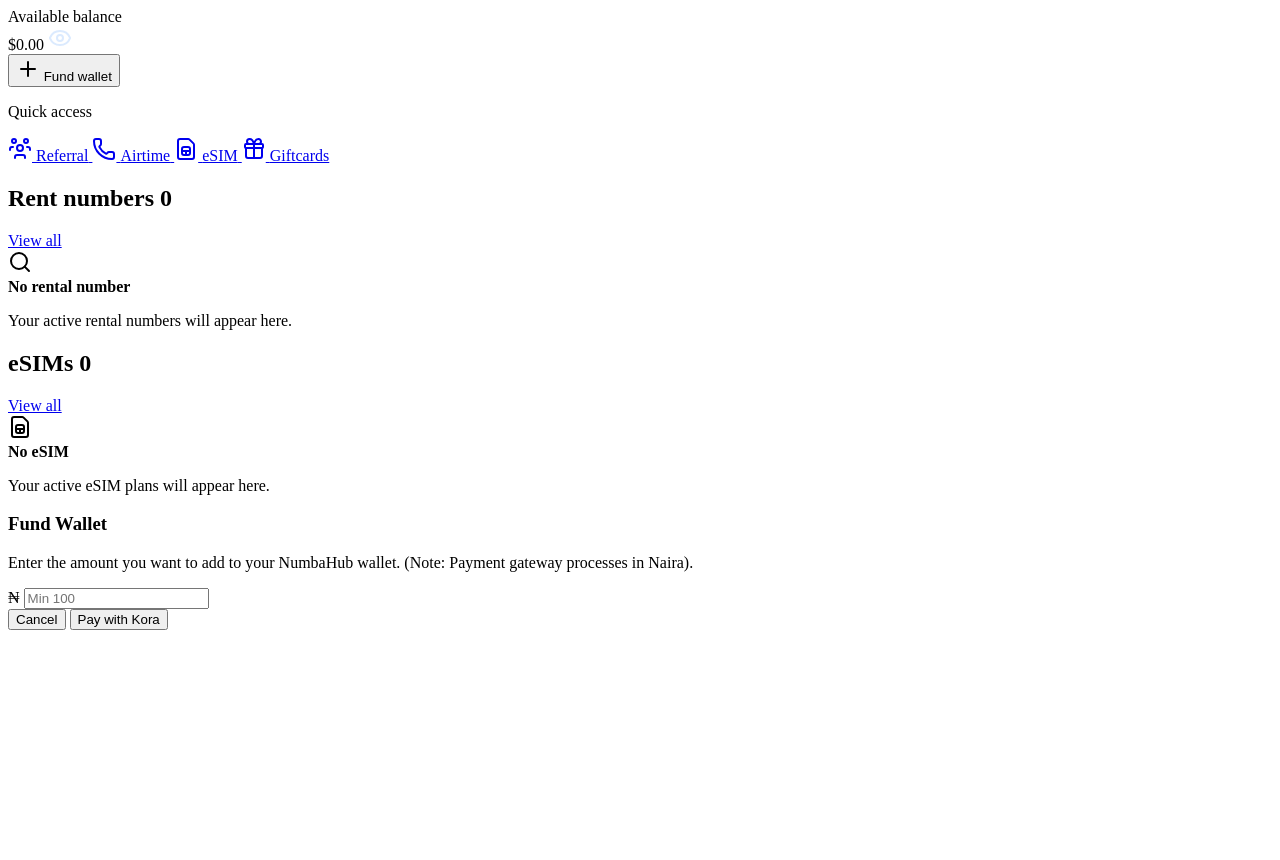
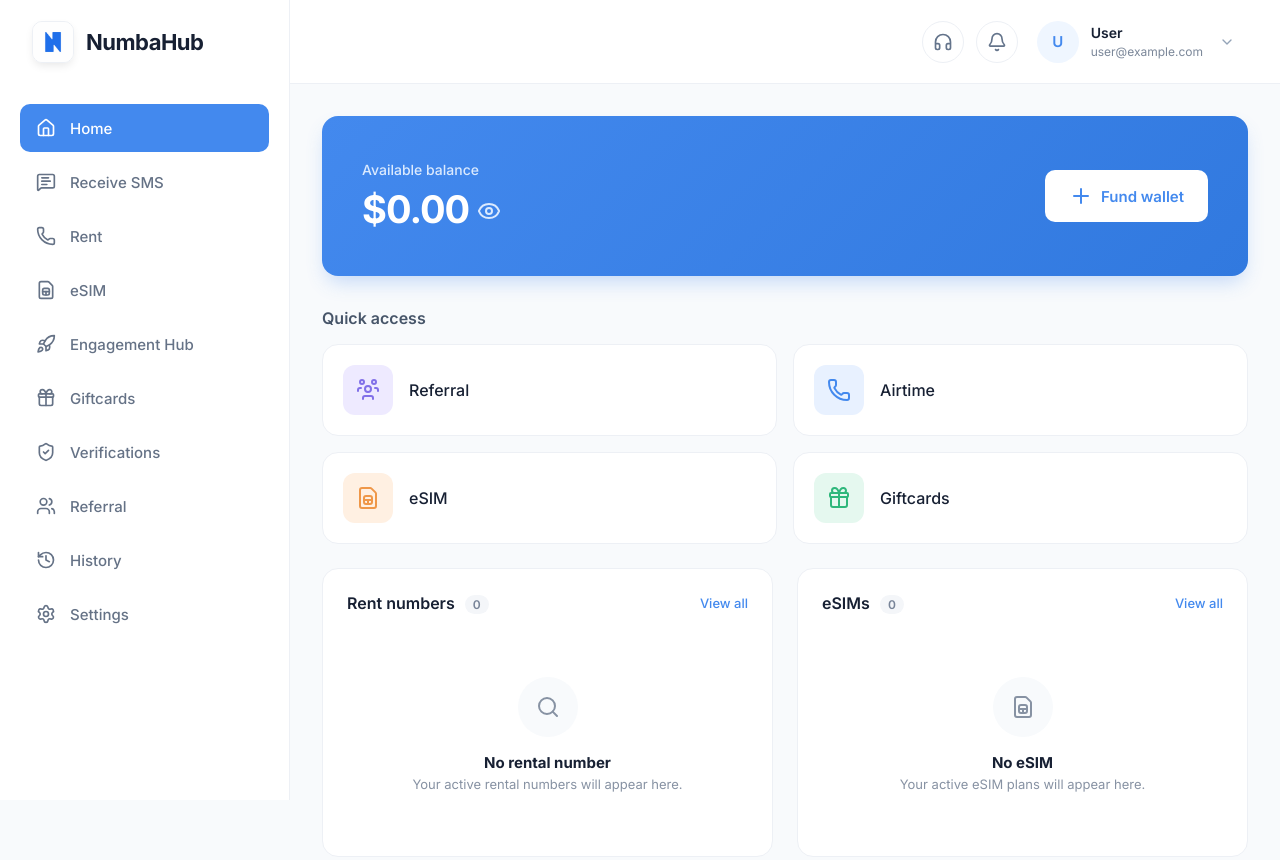
Before and after one commit to numbahub-pixel/numbahub-frontend, a plain HTML site: page numbahub-user-dashboard/index.html in a window 1280 px wide. Before the commit the page ends 800 px from the top, so only its background shows below. Drawn offline with nearby package versions, Linux system fonts and the light colour scheme; the site is published under a folder, as on GitHub Pages, so addresses that start at the root find nothing; no server answers.

```diff
--- a/numbahub-user-dashboard/index.html
+++ b/numbahub-user-dashboard/index.html
@@ -5,8 +5,8 @@
   <meta name="viewport" content="width=device-width, initial-scale=1.0">
   <title>Dashboard — NumbaHub</title>
 
-  <!-- 👈 ABSOLUTE PATHS (Works perfectly on Localhost & Vercel) -->
-  <link rel="stylesheet" href="/numbahub-user-dashboard/assets/css/style.css">
+  <!-- 👈 RELATIVE PATH RESTORED -->
+  <link rel="stylesheet" href="assets/css/style.css">
   <script src="https://unpkg.com/lucide@latest"></script>
 </head>
 <body>
@@ -31,20 +31,20 @@
       </div>
 
       <section class="service-grid">
-        <!-- 👈 ABSOLUTE PATHS FOR LINKS -->
-        <a class="service-item" href="/numbahub-user-dashboard/pages/Referral.html">
+        <!-- 👈 RELATIVE PATHS RESTORED -->
+        <a class="service-item" href="pages/Referral.html">
           <span class="service-icon icon-violet"><i data-lucide="user-group"></i></span>
           <span style="font-weight:500;">Referral</span>
         </a>
-        <a class="service-item" href="/numbahub-user-dashboard/pages/airtime.html">
+        <a class="service-item" href="pages/airtime.html">
           <span class="service-icon icon-blue"><i data-lucide="phone"></i></span>
           <span style="font-weight:500;">Airtime</span>
         </a>
-        <a class="service-item" href="/numbahub-user-dashboard/pages/esim.html">
+        <a class="service-item" href="pages/esim.html">
           <span class="service-icon icon-orange"><i data-lucide="card-sim"></i></span>
           <span style="font-weight:500;">eSIM</span>
         </a>
-        <a class="service-item" href="/numbahub-user-dashboard/pages/giftcards.html">
+        <a class="service-item" href="pages/giftcards.html">
           <span class="service-icon icon-green"><i data-lucide="gift"></i></span>
           <span style="font-weight:500;">Giftcards</span>
         </a>
@@ -54,7 +54,7 @@
         <div class="card">
           <div class="card-header">
             <h2 class="card-title">Rent numbers <span class="count">0</span></h2>
-            <a class="view-link" href="/numbahub-user-dashboard/pages/rent.html">View all</a>
+            <a class="view-link" href="pages/rent.html">View all</a>
           </div>
           <div class="empty">
             <div><div class="empty-icon"><i data-lucide="search"></i></div><strong>No rental number</strong><p>Your active rental numbers will appear here.</p></div>
@@ -63,7 +63,7 @@
         <div class="card">
           <div class="card-header">
             <h2 class="card-title">eSIMs <span class="count">0</span></h2>
-            <a class="view-link" href="/numbahub-user-dashboard/pages/esim.html">View all</a>
+            <a class="view-link" href="pages/esim.html">View all</a>
           </div>
           <div class="empty">
             <div><div class="empty-icon"><i data-lucide="card-sim"></i></div><strong>No eSIM</strong><p>Your active eSIM plans will appear here.</p></div>
@@ -94,9 +94,9 @@
   </div>
 </div>
 
-<!-- 👈 ABSOLUTE PATHS FOR SCRIPTS -->
-<script src="/numbahub-user-dashboard/assets/js/api.js"></script>
-<script src="/numbahub-user-dashboard/assets/js/main.js"></script>
+<!-- 👈 RELATIVE PATHS RESTORED -->
+<script src="assets/js/api.js"></script>
+<script src="assets/js/main.js"></script>
 
 <script>
   document.addEventListener("DOMContentLoaded", () => {
@@ -109,7 +109,6 @@
     const amountInput = document.getElementById("fundAmount");
     const errorEl = document.getElementById("modalError");
 
-    // Open Modal
     fundBtn.addEventListener("click", () => {
       modal.classList.remove("hidden");
       amountInput.focus();
@@ -117,10 +116,8 @@
       amountInput.value = "";
     });
 
-    // Close Modal
     closeBtn.addEventListener("click", () => modal.classList.add("hidden"));
 
-    // Process Payment
     payBtn.addEventListener("click", async () => {
       errorEl.classList.add("hidden");
       const amount = Number(amountInput.value);
@@ -140,7 +137,6 @@
           body: JSON.stringify({ amount })
         });
 
-        // Redirect to Kora Checkout
         if (data.checkoutUrl) {
           window.location.href = data.checkoutUrl;
         } else {
```
Also changed, not shown: numbahub-user-dashboard/pages/login.html (+7 -9 lines), vercel.json.
